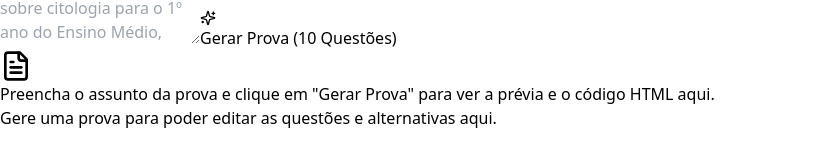
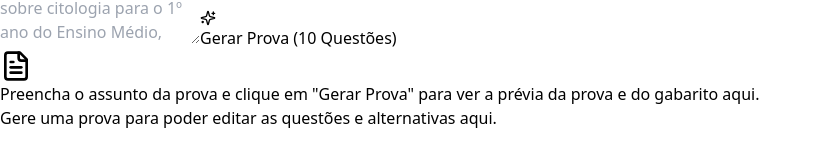
Before and after one commit to Yaszko/AutoProva, a React (Vite) app: page / in a window 1280 px wide. Shown: the part 546-712 px from the top of the page, without its empty margins (0-822 px from the left). Built offline with nearby package versions, Linux system fonts and the light colour scheme.

Commit message:
fix: update text in EmptyState and ExamPaper components for clarity

```diff
--- a/src/components/EmptyState.tsx
+++ b/src/components/EmptyState.tsx
@@ -5,7 +5,7 @@ export function EmptyState() {
     <div className="flex h-full min-h-[400px] flex-col items-center justify-center gap-3 text-center text-zinc-600">
       <FileText size={32} />
       <p className="max-w-xs text-sm">
-        Preencha o assunto da prova e clique em "Gerar Prova" para ver a prévia e o código HTML aqui.
+        Preencha o assunto da prova e clique em "Gerar Prova" para ver a prévia da prova e do gabarito aqui.
       </p>
     </div>
   );
--- a/src/components/ExamPaper.tsx
+++ b/src/components/ExamPaper.tsx
@@ -145,7 +145,7 @@ export const ExamPaper = forwardRef<HTMLDivElement, ExamPaperProps>(
             <p className="text-sm font-bold">{escola.instituicao}</p>
             <p>{escola.endereco}</p>
             <p>
-              Fone: {escola.telefone} &nbsp;&nbsp; e-mail – {escola.email}
+              Telefone: {escola.telefone} &nbsp;&nbsp; e-mail – {escola.email}
             </p>
           </div>
         </div>
```
